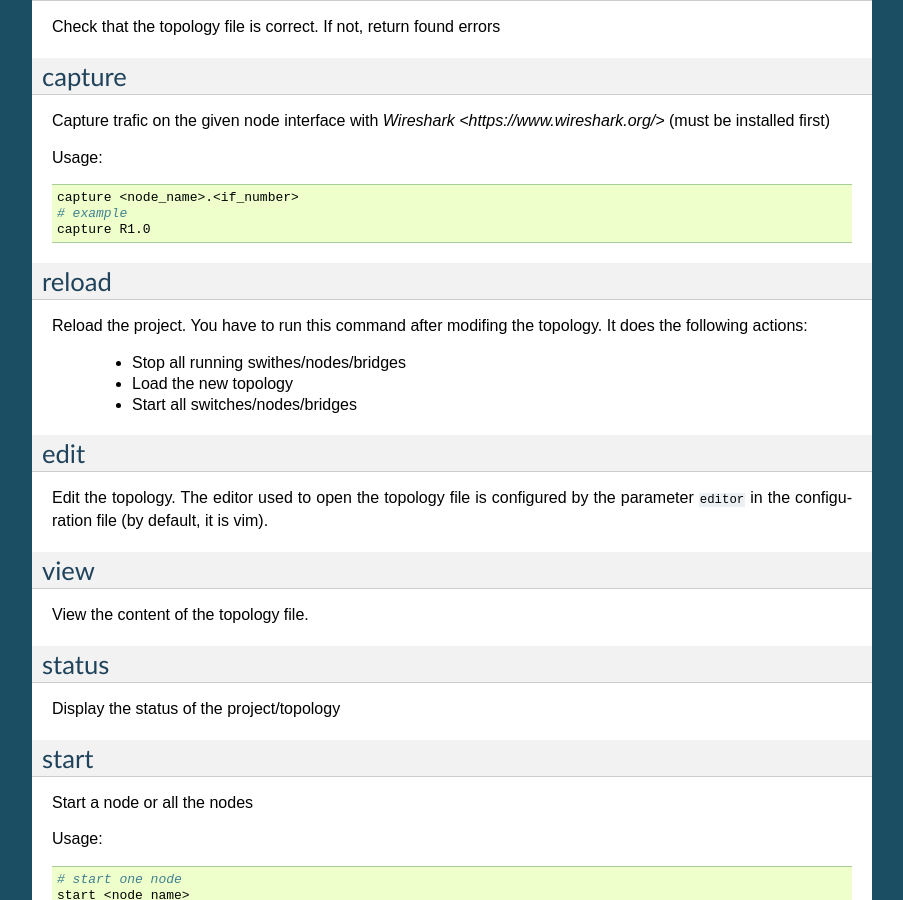
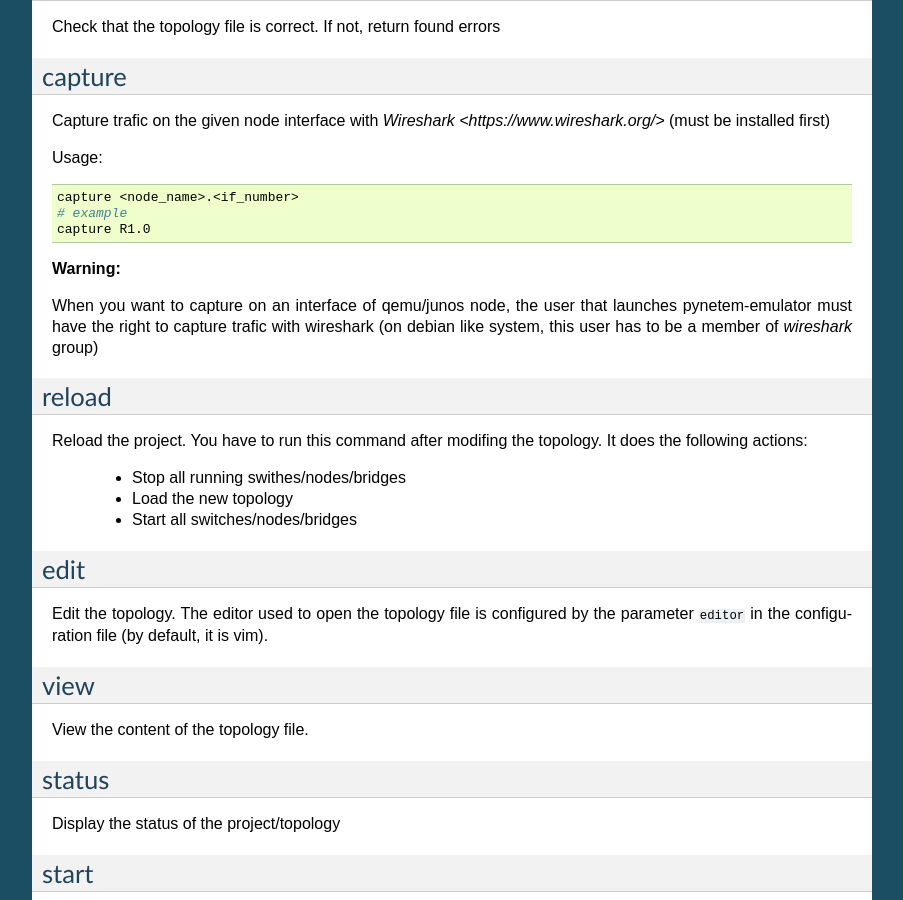
Before and after one commit to mroy31/pynetem, a Sphinx documentation site: the page built from docs/source/commands.rst, in a window 1280 px wide and 900 px high, scrolled down 687 px. Shown: the whole window, without its empty margins (198-1101 px from the left). Built offline with Sphinx 7.4.7, drawn with Linux system fonts in a browser that asks for light colours.

Commit message:
Update documentation

```diff
--- a/docs/source/commands.rst
+++ b/docs/source/commands.rst
@@ -47,6 +47,14 @@ Usage:
   capture <node_name>.<if_number>
   # example
   capture R1.0
+
+**Warning:**
+
+When you want to capture on an interface of qemu/junos node, the user
+that launches pynetem-emulator must have the right to capture trafic
+with wireshark (on debian like system, this user has to be a member
+of *wireshark* group)
+
 
 reload
 ------
```
